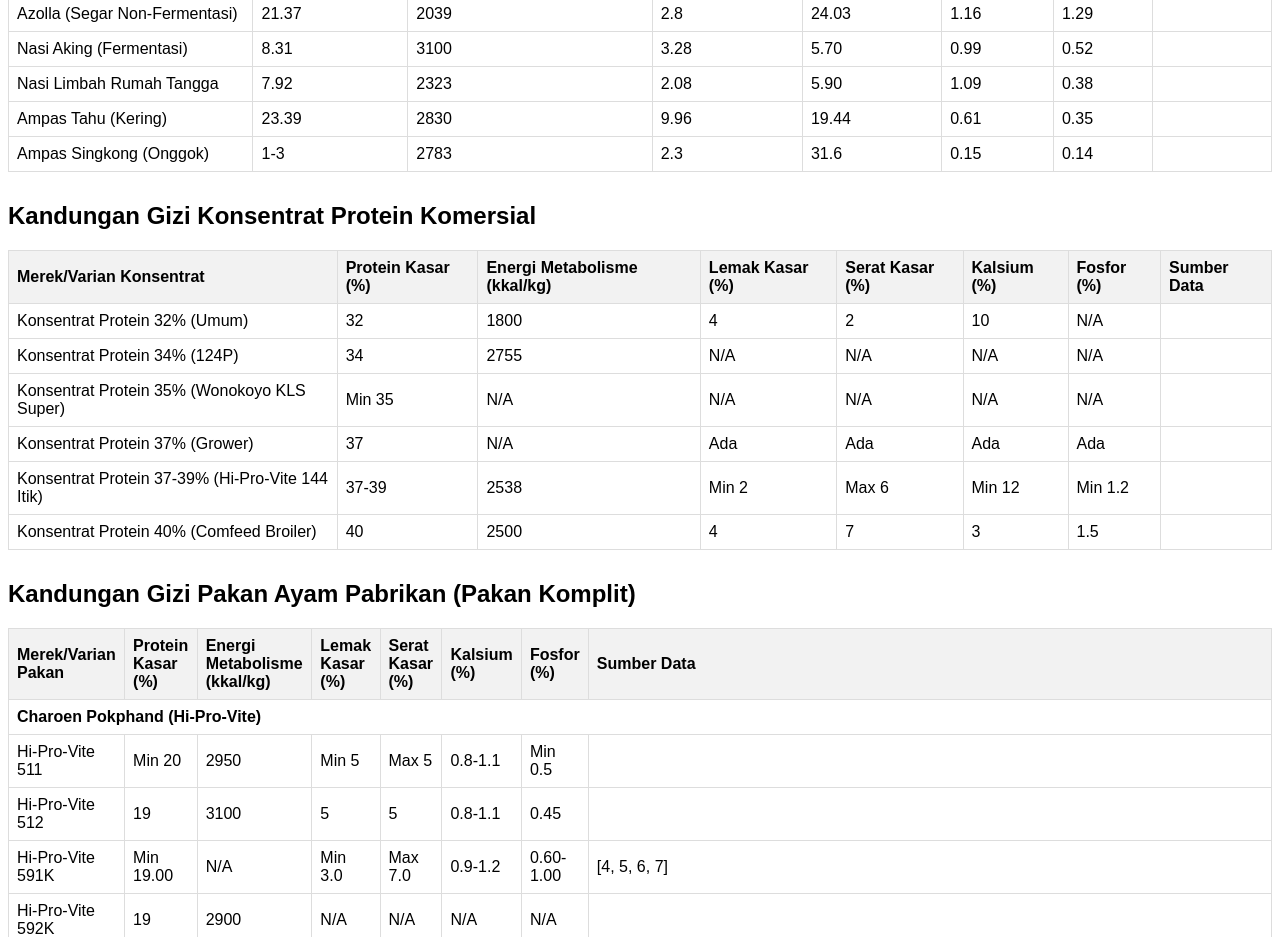
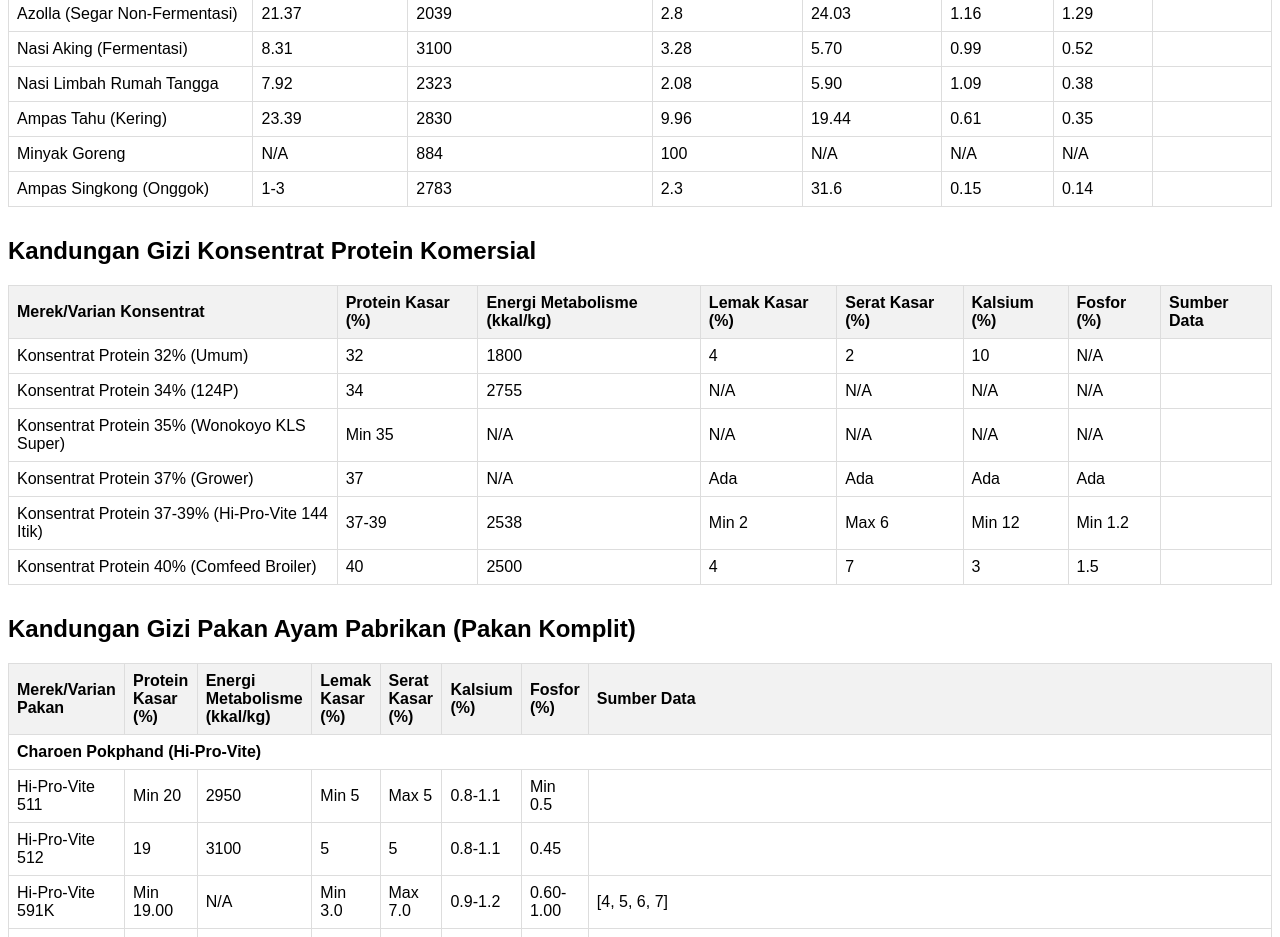
Before and after one commit to goenalexander/ayampintar, a plain HTML site: page unsur_pakan.html in a window 1280 px wide. Shown: the part 782-1719 px from the top of the page. Drawn offline with Linux system fonts and the light colour scheme.

Commit message:
unsur_pakan.html

```diff
--- a/unsur_pakan.html
+++ b/unsur_pakan.html
@@ -270,6 +270,17 @@
       <td>0.35</td>
       <td></td>
     </tr>
+   <tr>
+      <td>Minyak Goreng</td>
+      <td>N/A</td>
+      <td>884</td>
+      <td>100</td>
+      <td>N/A</td>
+      <td>N/A</td>
+      <td>N/A</td>
+      <td></td>
+      </tr>
+
     <tr>
       <td>Ampas Singkong (Onggok)</td>
       <td>1-3</td>
@@ -472,7 +483,7 @@
       <td>N/A</td>
       <td></td>
     </tr>
-    <tr>
+      <tr>
       <td>Comfeed GF 511</td>
       <td>Min 20.5</td>
       <td>3000</td>
```
